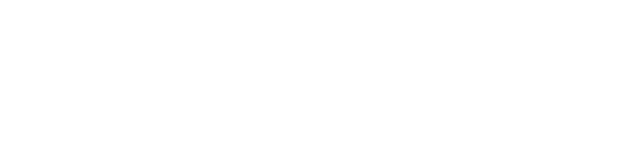
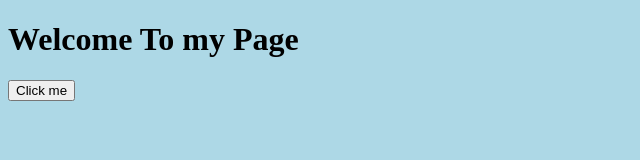
Before and after one commit to galacstixe/why-not, a plain HTML site: page index.html in a window 1280 px wide. Shown: the whole page, without its empty margins (0-640 px from the left). Drawn offline with Linux system fonts and the light colour scheme.

Commit message:
Update index.html

```diff
--- a/index.html
+++ b/index.html
@@ -1,8 +1,13 @@
 <!DOCTYPE html>
 <html>
   <head>
+    <link rel= "stylesheet" href= "index.css">
     <title>
       why not
     </title>
   </head>
+  <body>
+    <h1>Welcome To my Page</h1>
+    <button>Click me</button>
+  </body>
 </html>
```
